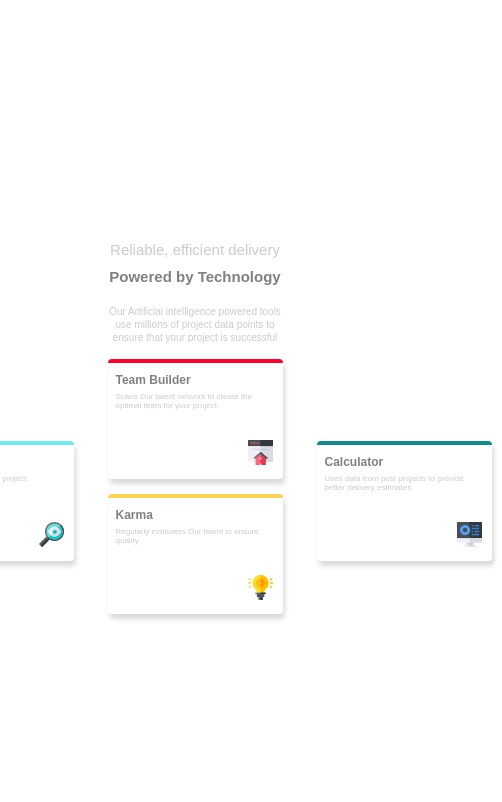
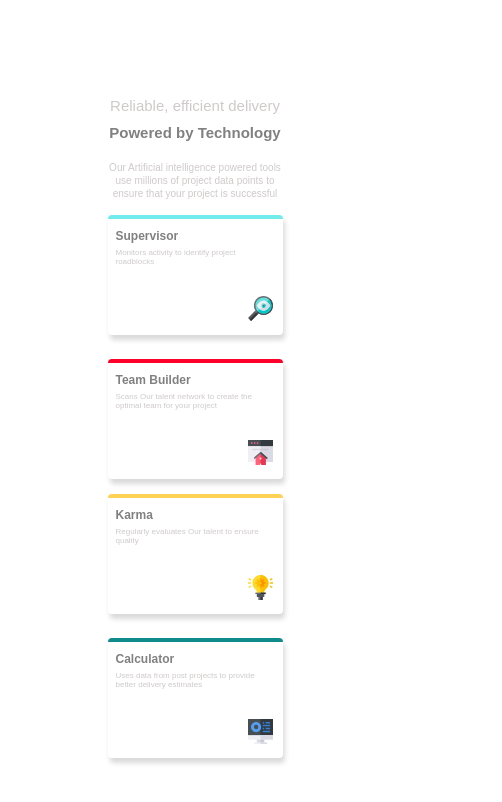
Before and after one commit to Olawalefaruk/four-card, a plain HTML site: page index.html in a window 390 px wide. Shown: the whole page, 502 px wide, since content can reach past the window. Drawn offline with Linux system fonts and the light colour scheme.

Commit message:
portrait

```diff
--- a/style.css
+++ b/style.css
@@ -5,6 +5,7 @@ h2,
 h3,
 .new-p,
 p,
+.combine-grid,
 .image,
 div {
   margin: 0;
@@ -24,18 +25,6 @@ div {
   display: flex;
   gap: 1.5rem;
 
-
-
-
-
-  /*grid-template-columns: 1fr;
-
-
-  grid-template-areas:
-    "first second third"
-    "fourth second sixth"
-    "seventh eighth ninth"
-    "seventh eighth ninth";*/
 }
 
 .first {
@@ -84,12 +73,6 @@ h3 {
 }
 
 .div-1 {
- /* grid-row-start: 2;
-  grid-row-end: 3;
-
-  grid-area: fourth;*/
-
-
   background-color: white;
   display: block;
   height: auto;
@@ -101,13 +84,6 @@ h3 {
 }
 
 .div-2 {
-  /*grid-column: 2;
-  grid-row-start: 1;
-  grid-row-end: 2;
-  align-self: center;
-
-  grid-area: second;*/
-
   background-color: white;
   display: block;
   height: auto;
@@ -118,11 +94,6 @@ h3 {
 }
 
 .div-3 {
-  /*grid-column: 3;
-  grid-row-start: 2;
-  grid-row-end: 3;*/
-
-
   background-color: white;
   display: block;
   height: auto;
@@ -132,12 +103,6 @@ h3 {
 }
 
 .div-4 {
-   /*grid-column: 2;
-  grid-row-start: 3;
-  grid-row-end: 4;
-
- grid-area: eighth;*/
-
   background-color: white;
   display: block;
   height: auto;
@@ -168,14 +133,18 @@ p {
   .background {
     width: 100%;
     min-height: 100vh;
-    position: static;
     display: flex;
     flex-direction: column;
+    justify-content: center;
     align-items: center;
-    justify-content: center;
+  }
+
+  .combine-grid {
+    display: flex;
+    flex-direction: column;
+    gap: 1.5rem;
 
   }
-
   h2 {
     position: static;
     left: 470px;
@@ -206,54 +175,43 @@ p {
 
   .div-1 {
     background-color: white;
-    margin: 10px;
     display: block;
     height: auto;
-    position: static;
-    top: 200px;
-    left:270px;
     border-radius: 4px;
     border-top: 4px solid rgb(113, 235, 235);
     box-shadow: 2px 5px 5px rgba(0, 0, 0, 0.15);
+    align-items: center;
+    justify-content: column;
   }
 
   .div-2 {
     background-color: white;
-    margin-top: 0px;
     display: block;
     height: auto;
-    position: static;
-    top: 100px;
-    left: 470px;
     border-radius: 4px;
     border-top: 4px solid rgb(255, 0, 43);
     box-shadow: 2px 5px 5px rgba(0, 0, 0, 0.15);
+    margin-bottom: 15px;
   }
 
   .div-3 {
     background-color: white;
-    margin: 10px;
     display: block;
     height: auto;
-    position: static;
-    top: 200px;
-    right: 320px;
     border-radius: 4px;
     border-top: 4px solid rgb(15, 139, 139);
     box-shadow: 2px 5px 5px rgba(0, 0, 0, 0.15);
+    margin-bottom: 30px;
   }
 
   .div-4 {
     background-color: white;
-    margin-bottom: 30px;
     display: block;
     height: auto;
-    position: static;
-    bottom: 120px;
-    left: 470px;
     border-radius: 4px;
     border-top: 4px solid rgb(255, 209, 84);
     box-shadow: 2px 5px 5px rgba(0, 0, 0, 0.15);
+
   }
 
   h1 {
@@ -273,4 +231,8 @@ p {
     height: 25px;
     margin: 0 10px 10px 140px;
   }
+
+
+
+
 }
```
